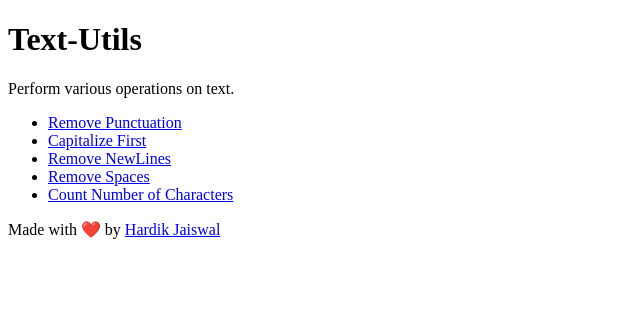
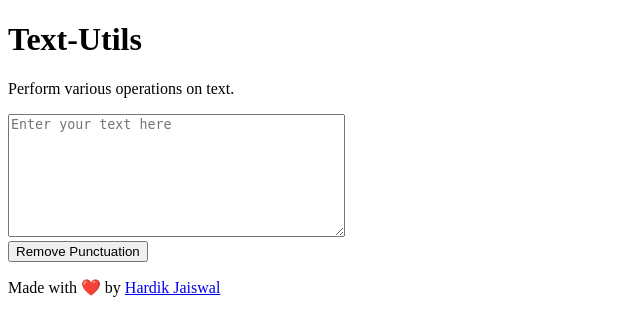
Before and after one commit to pythonicforge/learning-django, a Django app: page / in a window 1280 px wide. Shown: the top 336 px of the page, without its empty margins (0-640 px from the left). Run offline with Django 4.2, Linux system fonts and the light colour scheme.

Commit message:
added: forms and GET request

```diff
--- a/mysite/mysite/views.py
+++ b/mysite/mysite/views.py
@@ -8,7 +8,8 @@ def home(request):
     return render(request, 'index.html', citations)
 
 def remove_punctuation(request):
-    return render(request, 'remove_punctuation.html')
+    text = request.GET.get('text', '')
+    return render(request, 'remove_punctuation.html', {'analyzedText': text})
 
 def capitalize_first(request):
     return render(request, 'capitalize_first.html')
--- a/mysite/templates/capitalize_first.html
+++ b/mysite/templates/capitalize_first.html
@@ -3,7 +3,7 @@
 <head>
     <meta charset="UTF-8">
     <meta name="viewport" content="width=device-width, initial-scale=1.0">
-    <title>Text-utils | Capitalize First</title>
+    <title>Text-Utils | Capitalize First</title>
 </head>
 <body>
     <h2>Capitalize First Letter</h2>
--- a/mysite/templates/char_count.html
+++ b/mysite/templates/char_count.html
@@ -3,7 +3,7 @@
 <head>
     <meta charset="UTF-8">
     <meta name="viewport" content="width=device-width, initial-scale=1.0">
-    <title>Text-utils | Count Number of Characters</title>
+    <title>Text-Utils | Count Number of Characters</title>
 </head>
 <body>
     <h2>Count Number of Characters</h2>
--- a/mysite/templates/index.html
+++ b/mysite/templates/index.html
@@ -8,13 +8,11 @@
 <body>
     <h1>Text-Utils</h1>
     <p>Perform various operations on text.</p>
-    <ul>
-    <li><a href="/remove-punctuation/">Remove Punctuation</a></li>
-    <li><a href="/capitalize-first/">Capitalize First</a></li>
-    <li><a href="/newline-remover/">Remove NewLines</a></li>
-    <li><a href="/space-remover/">Remove Spaces</a></li>
-    <li><a href="/char-count/">Count Number of Characters</a></li>
-    </ul>
+    <form action="/remove-punctuation" method="get">
+        <textarea name="text" id="text" placeholder="Enter your text here" style="margin: 0px; width: 331px; height: 117px;"></textarea>
+        <br/>
+        <button type="submit">Remove Punctuation</button>
+    </form>
     <p>Made with ❤️ by <a href="https://github.com/pythonicforge">Hardik Jaiswal</a></p>
 </body>
 </html>
--- a/mysite/templates/newline_remover.html
+++ b/mysite/templates/newline_remover.html
@@ -3,7 +3,7 @@
 <head>
     <meta charset="UTF-8">
     <meta name="viewport" content="width=device-width, initial-scale=1.0">
-    <title>Text-utils | Remove All NewLines</title>
+    <title>Text-Utils | Remove All NewLines</title>
 </head>
 <body>
     <h2>Remove All NewLines</h2>
--- a/mysite/templates/remove_punctuation.html
+++ b/mysite/templates/remove_punctuation.html
@@ -3,10 +3,11 @@
 <head>
     <meta charset="UTF-8">
     <meta name="viewport" content="width=device-width, initial-scale=1.0">
-    <title>Text-utils | Remove Punctuation</title>
+    <title>Text-Utils | Remove Punctuation</title>
 </head>
 <body>
     <h2>Remove All Punctuations</h2>
     <a href="/">Go Back</a>
+    <p>Your analyzed text is - {{ analyzedText }}</p>
 </body>
 </html>
--- a/mysite/templates/space_remover.html
+++ b/mysite/templates/space_remover.html
@@ -3,7 +3,7 @@
 <head>
     <meta charset="UTF-8">
     <meta name="viewport" content="width=device-width, initial-scale=1.0">
-    <title>Text-utils | Remove All Spaces</title>
+    <title>Text-Utils | Remove All Spaces</title>
 </head>
 <body>
     <h2>Remove All Spaces</h2>
```
